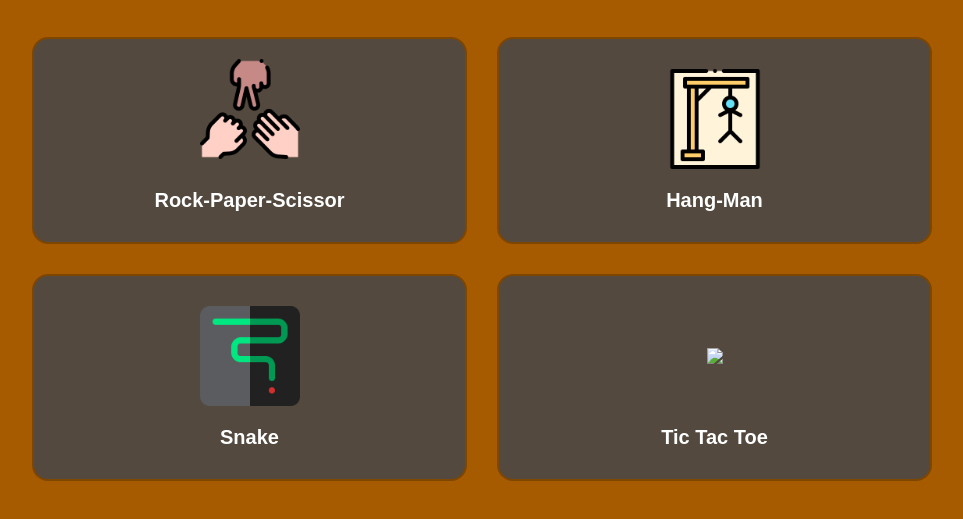
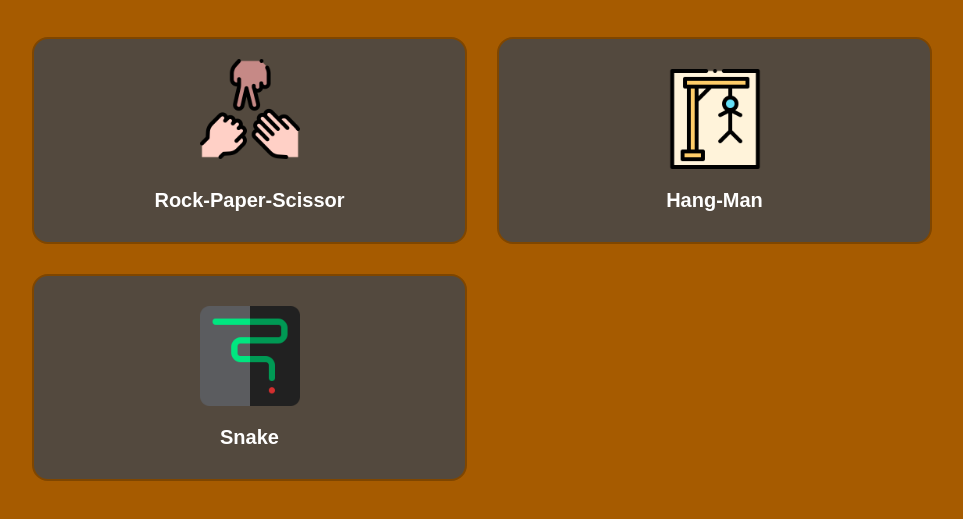
Before and after one commit to shweta544/pixel, a plain HTML site: page Portfolio game hub/index.html in a window 1280 px wide. Shown: the part 197-716 px from the top of the page, without its empty margins (158-1121 px from the left). Drawn offline with Linux system fonts and the light colour scheme.

Commit message:
Update index.html

```diff
--- a/Portfolio game hub/index.html
+++ b/Portfolio game hub/index.html
@@ -35,12 +35,7 @@
             <h2>Snake</h2>
           </a>
 
-            <a href="https://tic-tac-toe-aks-byteforce.netlify.app/" target="_blank" class="game">
-            <div class="image">
-                <img src="./Assets/strategic-plan.png">
-            </div>
-            <h2>Tic Tac Toe</h2>
-          </a>
+
     </main>
 </body>
 </html>
```
